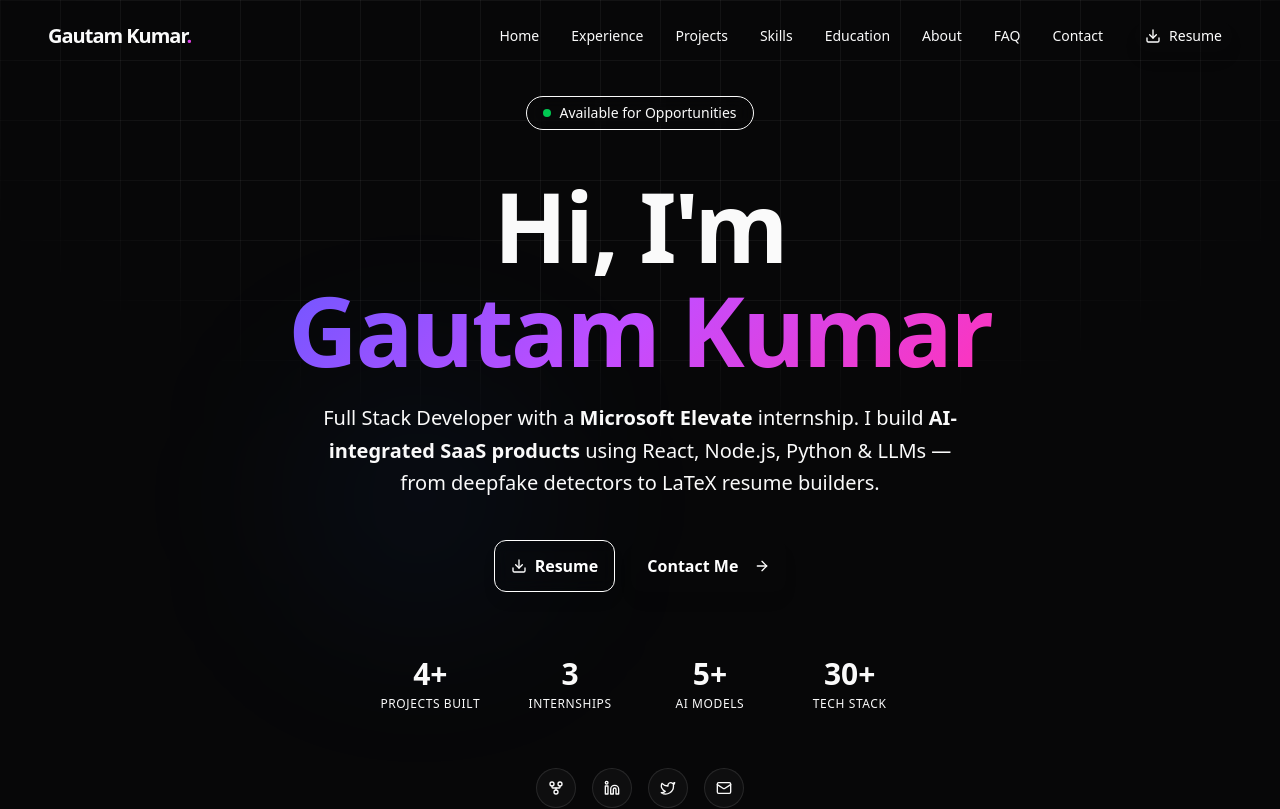
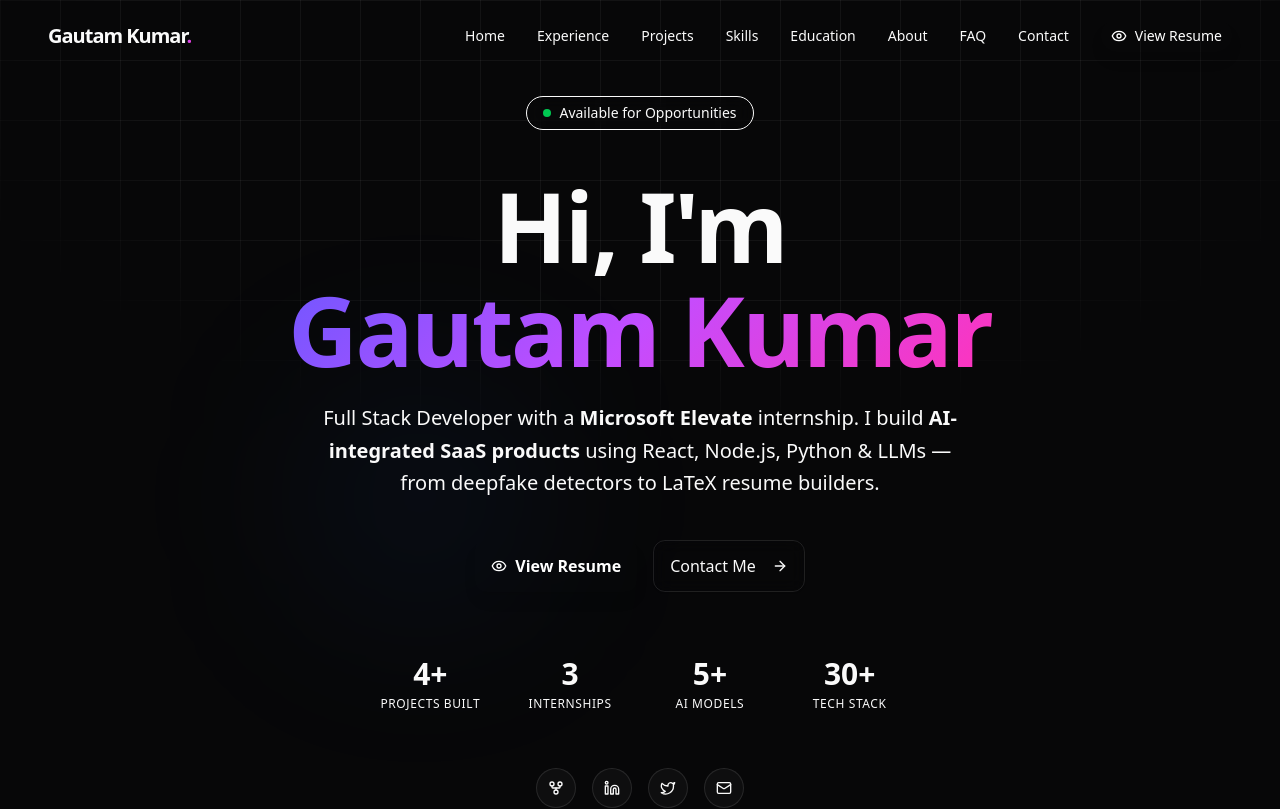
Before and after one commit to theunstopabble/gautam_portfolio, a Next.js app: page / in a window 1280 px wide. Shown: the top 809 px of the page. Built offline with nearby package versions, Linux system fonts and the light colour scheme.

Commit message:
refactor: Resume → gradient filled with Eye icon, Contact → outline; update Navbar icons

```diff
--- a/src/components/home/Hero.tsx
+++ b/src/components/home/Hero.tsx
@@ -9,7 +9,7 @@ import {
   Mail,
   TwitterIcon,
   ChevronDown,
-  Download,
+  Eye,
 } from "lucide-react";
 
 const stats = [
@@ -110,8 +110,7 @@ export function Hero() {
         >
           <Button
             size="lg"
-            variant="outline"
-            className="group relative h-13 rounded-xl border-primary/30 bg-transparent px-8 text-base font-semibold text-white shadow-lg backdrop-blur-sm transition-all hover:border-primary/60 hover:bg-primary/10 hover:shadow-primary/20"
+            className="h-13 gap-2 rounded-xl bg-gradient-to-r from-primary to-accent px-8 text-base font-semibold text-white shadow-lg shadow-primary/25 transition-all hover:shadow-xl hover:shadow-primary/30 hover:brightness-110"
             asChild
           >
             <a
@@ -119,12 +118,13 @@ export function Hero() {
               target="_blank"
               rel="noopener noreferrer"
             >
-              <Download className="h-4 w-4 text-primary" /> Resume
+              <Eye className="h-4 w-4" /> View Resume
             </a>
           </Button>
           <Button
             size="lg"
-            className="h-13 gap-2 rounded-xl bg-gradient-to-r from-primary to-accent px-8 text-base font-semibold text-white shadow-lg shadow-primary/25 transition-all hover:shadow-xl hover:shadow-primary/30 hover:brightness-110"
+            variant="outline"
+            className="h-13 rounded-xl border-white/10 px-8 text-base backdrop-blur-sm hover:bg-white/5"
             asChild
           >
             <a href="#contact">
--- a/src/components/layout/Navbar.tsx
+++ b/src/components/layout/Navbar.tsx
@@ -3,7 +3,7 @@
 import { useState } from "react";
 import { motion, useScroll, useMotionValueEvent } from "framer-motion";
 import { Button } from "@/components/ui/button";
-import { Menu, Download } from "lucide-react";
+import { Menu, Eye } from "lucide-react";
 import {
   Sheet,
   SheetContent,
@@ -71,7 +71,7 @@ export function Navbar() {
             asChild
           >
             <a href={RESUME_LINK} target="_blank" rel="noopener noreferrer">
-              <Download className="h-3.5 w-3.5" /> Resume
+              <Eye className="h-3.5 w-3.5" /> View Resume
             </a>
           </Button>
         </nav>
@@ -105,7 +105,7 @@ export function Navbar() {
     className="mt-4 w-full gap-2 rounded-full bg-gradient-to-r from-primary to-accent text-white"
     onClick={() => window.open(RESUME_LINK, "_blank", "noopener,noreferrer")}
   >
-    <Download className="h-4 w-4" /> View Resume
+                <Eye className="h-4 w-4" /> View Resume
   </Button>
 </SheetClose>
             </nav>
```
